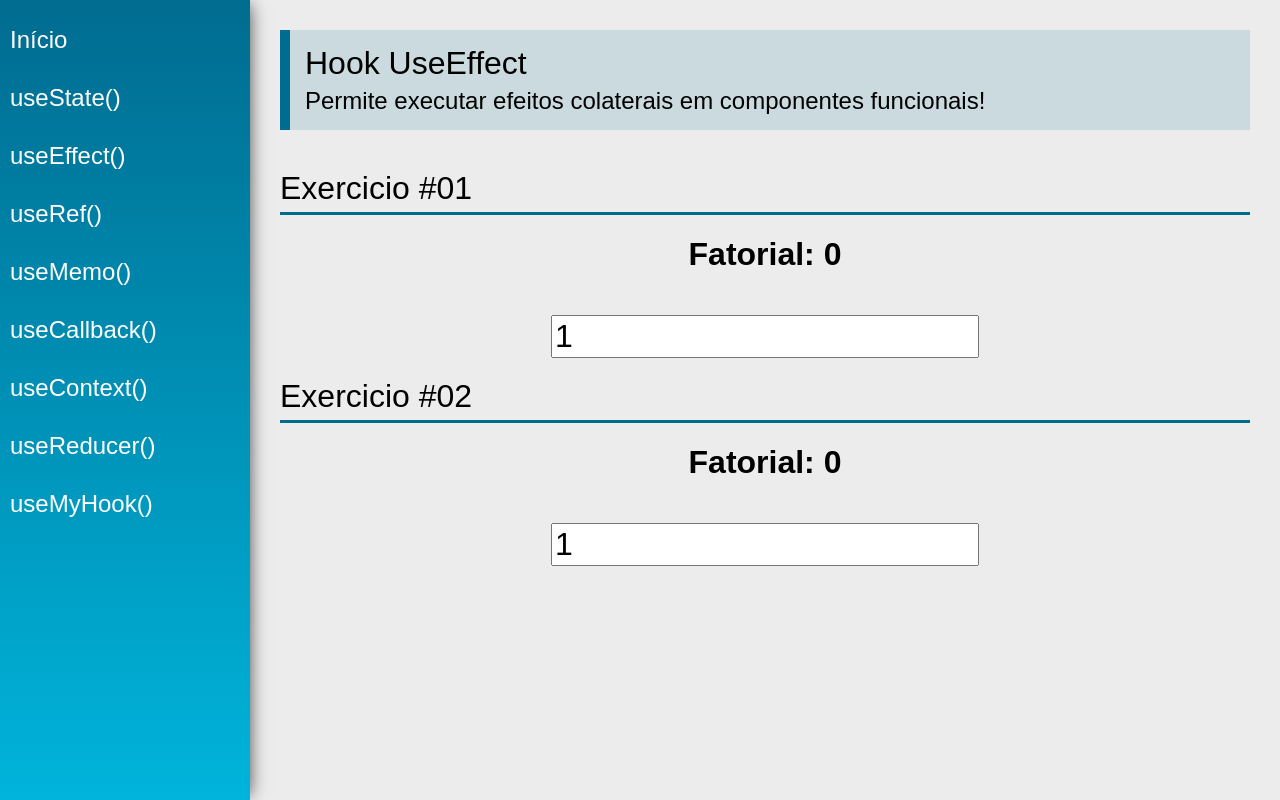
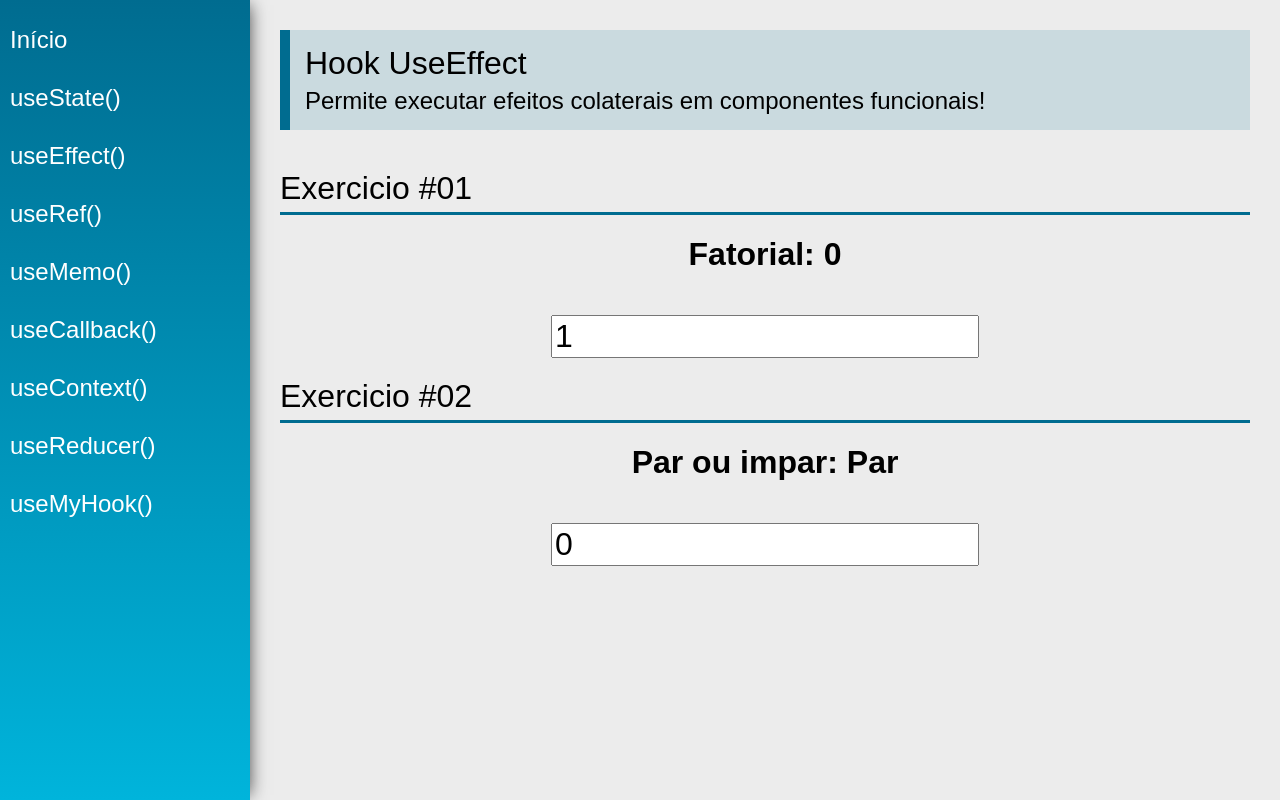
Before and after one commit to devMatheus-Cunha/react-hooks-study, a React (Create React App) app: page /useEffect in a window 1280 px wide. Built offline with nearby package versions, Linux system fonts and the light colour scheme.

Commit message:
feat: desafio useEffect evenAndOdd

```diff
--- a/public/index.html
+++ b/public/index.html
@@ -1,5 +1,5 @@
 <!DOCTYPE html>
-<html lang="en">
+<html lang="pt-br">
   <head>
     <meta charset="utf-8" />
     <meta name="viewport" content="width=device-width, initial-scale=1" />
--- a/src/views/examples/UseEffect.tsx
+++ b/src/views/examples/UseEffect.tsx
@@ -6,6 +6,9 @@ import SectionTitle from "../../components/layout/SectionTitle";
 const UseEffect = (props: any) => {
   const [number, setNumber] = useState(1);
   const [fatorial, setFatorial] = useState(1);
+
+  const [numberEenAndOdd, setNumberEenAndOdd] = useState(0);
+  const [evenAndOdd, setEvenAndOdd] = useState("")
 
   function calcFatorial(params: any) {
     if (params < 0) {
@@ -18,9 +21,16 @@ const UseEffect = (props: any) => {
     setFatorial(calc)
   }
 
+  function handleEvenAndOdd(value: number) {
+    const result = value % 2
+    if (result === 1)  setEvenAndOdd("Impar")
+    if (result === 0)  setEvenAndOdd("Par")
+  }
+
   useEffect(() => {
     calcFatorial(number)
-  }, [number])
+    handleEvenAndOdd(numberEenAndOdd)
+  }, [number, numberEenAndOdd])
 
   return (
     <div className="UseEffect">
@@ -41,12 +51,12 @@ const UseEffect = (props: any) => {
 
       <SectionTitle title="Exercicio #02" />
       <div className="center">
-        <h1>Fatorial: {fatorial}</h1>
+        <h1>Par ou impar: {evenAndOdd}</h1>
         <input
           type="number"
-          value={number}
+          value={numberEenAndOdd}
           className="input"
-          onChange={(event: any) => setNumber(event.target.value)}
+          onChange={(event: any) => setNumberEenAndOdd(event.target.value)}
         />
       </div>
     </div>
```
